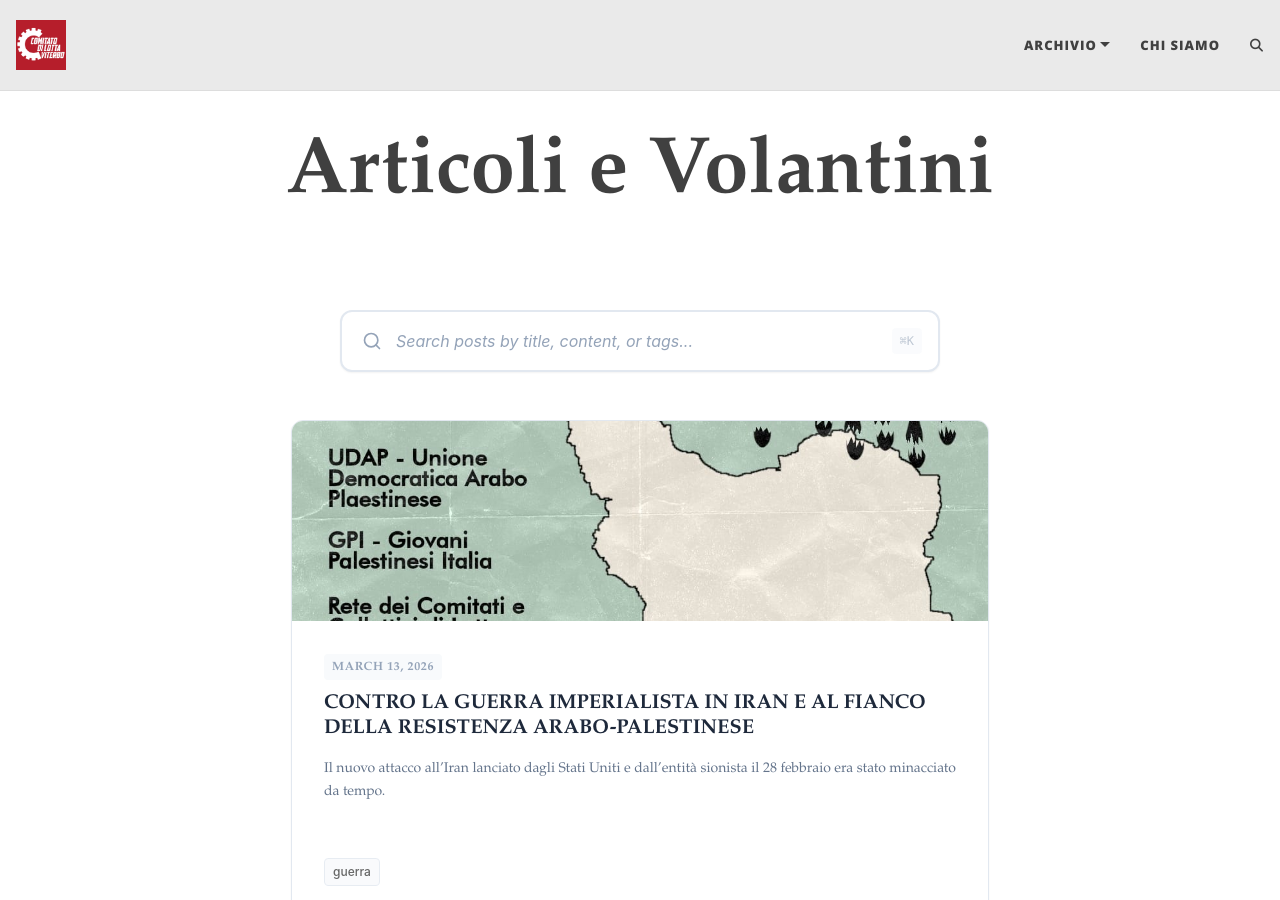
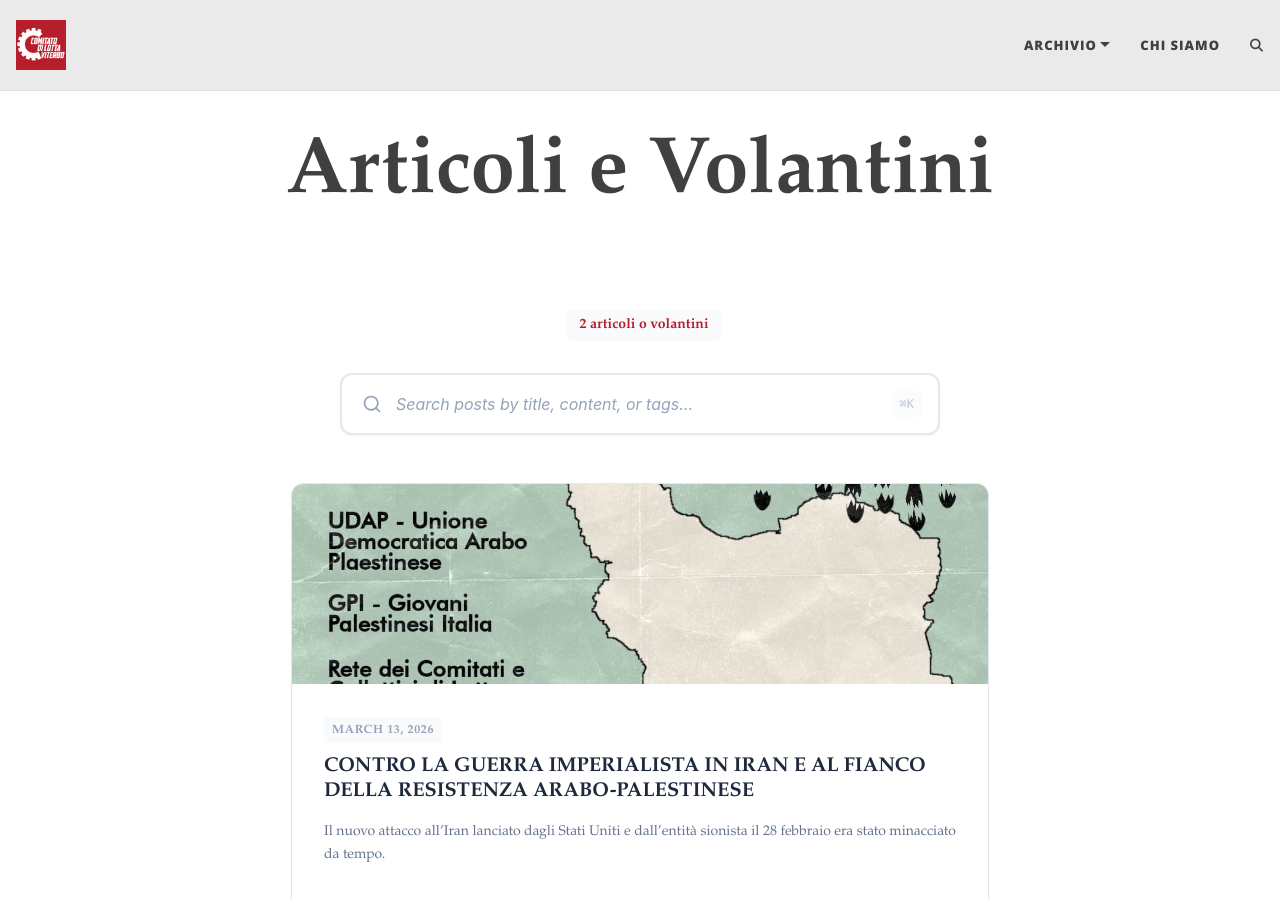
Before and after one commit to comlotvt/site, a Jekyll site: the page built from articoli/index.html, in a window 1280 px wide and 900 px high. Built offline with Jekyll 4.4.1, drawn with Linux system fonts in a browser that asks for light colours; comment, search, counter and statistics services are not loaded.

Commit message:
Update index.html

```diff
--- a/articoli/index.html
+++ b/articoli/index.html
@@ -5,6 +5,9 @@ css: "/assets/css/index.css"
 ---
 
 <div class="blog-header">
+  <p class="blog-description">
+    <span class="post-count" id="post-count">{{ site.posts.size }} articoli o volantini</span>
+  </p>
   <div class="search-container">
     <div class="search-box">
       <svg class="search-icon" width="20" height="20" viewBox="0 0 24 24" fill="none"
```
